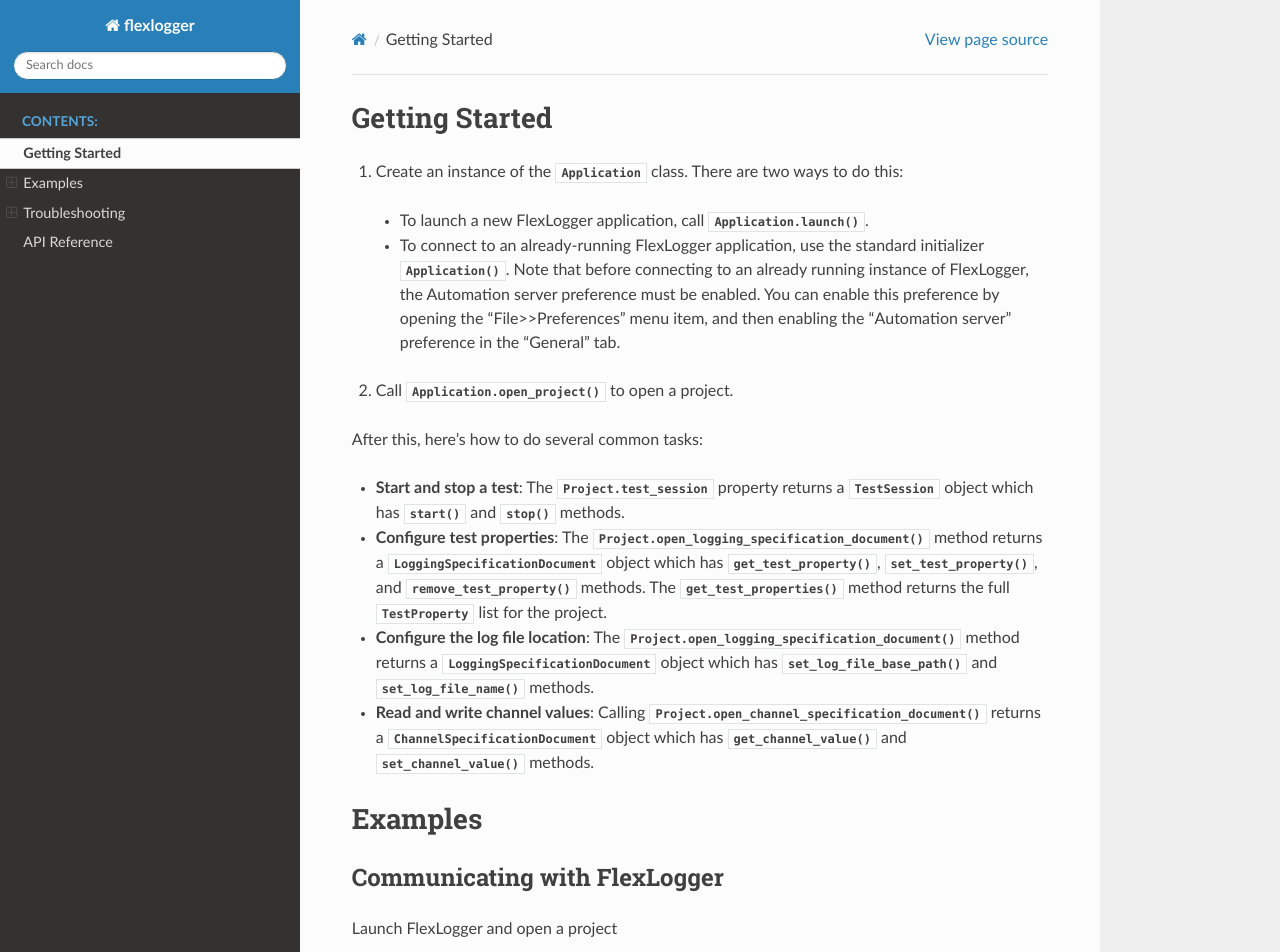
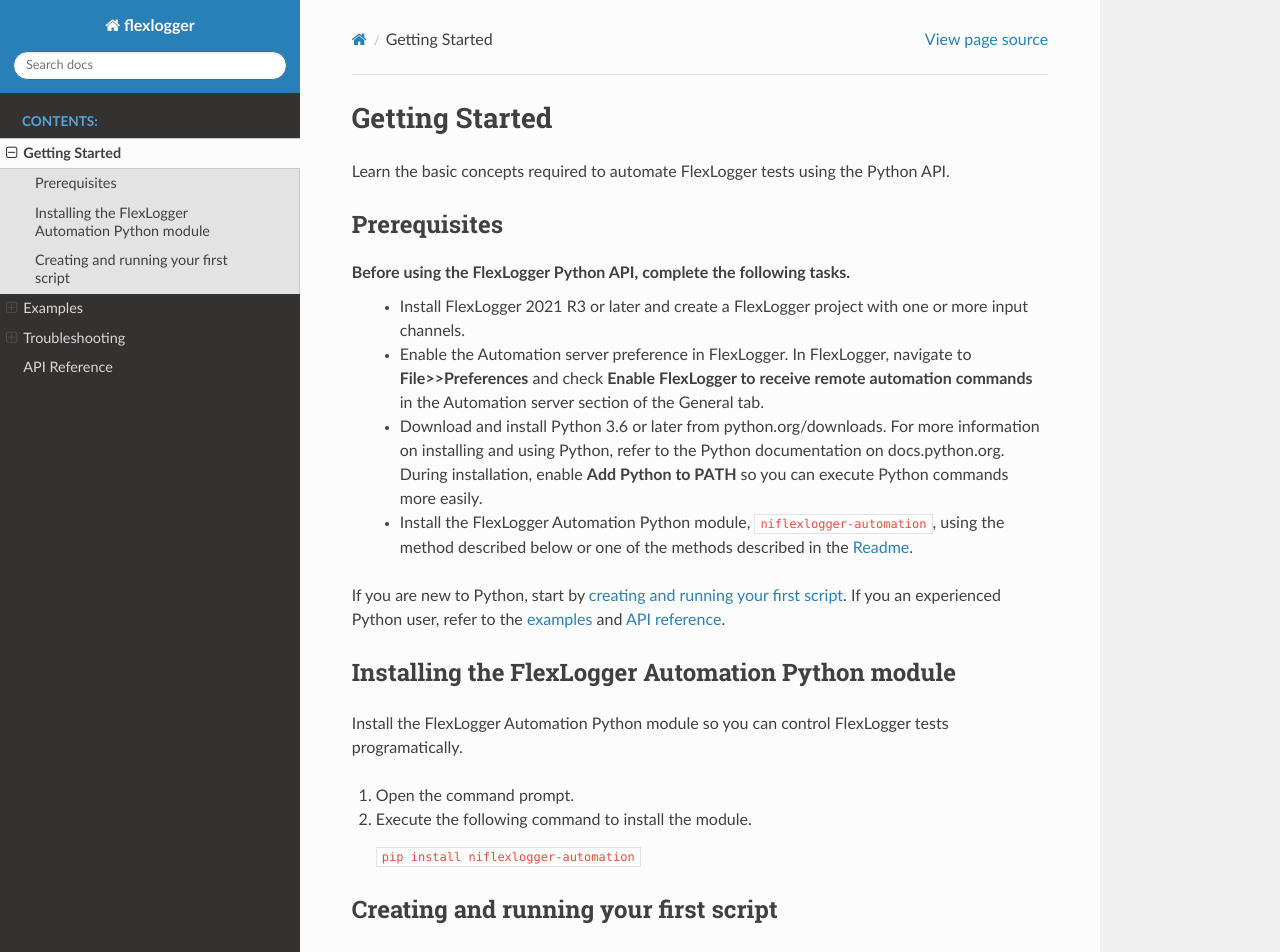
Before and after one commit to ni/niflexlogger-automation-python, a Sphinx documentation site: the page built from docs/getting_started.rst, in a window 1280 px wide and 1400 px high. Shown: the top 952 px of the window. Built offline with Sphinx 7.4.7 and the Read the Docs theme 2.0.0, drawn with Linux system fonts in a browser that asks for light colours; some of the changed text lies outside the part shown.

Commit message:
Updated the documentation to address user feedback.

```diff
--- a/docs/conf.py
+++ b/docs/conf.py
@@ -15,13 +15,11 @@
 
 sys.path.insert(0, os.path.abspath(".."))
 
-
 # -- Project information -----------------------------------------------------
 
 project = "flexlogger"
 copyright = "2020, National Instruments"
 author = "National Instruments"
-
 
 # -- General configuration ---------------------------------------------------
 
--- a/docs/getting_started.rst
+++ b/docs/getting_started.rst
@@ -3,39 +3,57 @@
 Getting Started
 ===============
 
-1. Create an instance of the :class:`.Application` class.  There are two ways to do this:
+Learn the basic concepts required to automate FlexLogger tests using the Python API.
 
-  * To launch a new FlexLogger application, call :meth:`.Application.launch()`.
-  * To connect to an already-running FlexLogger application, use the standard initializer
-    :class:`.Application()`. Note that before connecting to an already running instance of FlexLogger,
-    the Automation server preference must be enabled. You can enable this preference by opening the
-    "File>>Preferences" menu item, and then enabling the "Automation server" preference in the "General" tab.
+Prerequisites
+-------------
 
-2. Call :meth:`.Application.open_project()` to open a project.
+Before using the FlexLogger Python API, complete the following tasks.
+  * Install FlexLogger 2021 R3 or later and create a FlexLogger project with one or more input channels.
+  * Enable the Automation server preference in FlexLogger. In FlexLogger, navigate to **File>>Preferences** and check **Enable FlexLogger to receive remote automation commands** in the Automation server section of the General tab.
+  * Download and install Python 3.6 or later from python.org/downloads. For more information on installing and using Python, refer to the Python documentation on docs.python.org. During installation, enable **Add Python to PATH** so you can execute Python commands more easily.
+  * Install the FlexLogger Automation Python module, ``niflexlogger-automation``, using the method described below or one of the methods described in the `Readme <installation_section>`_.
 
-After this, here's how to do several common tasks:
+If you are new to Python, start by `creating and running your first script <create_run_script>`_. If you an experienced Python user, refer to the `examples <code-examples>`_ and `API reference <api_reference_page>`_.
 
-* **Start and stop a test**: The :attr:`.Project.test_session` property returns a
-  :class:`.TestSession` object which has :meth:`~.TestSession.start()` and
-  :meth:`~.TestSession.stop()` methods.
 
-* **Configure test properties**: The :attr:`.Project.open_logging_specification_document()` method
-  returns a :class:`.LoggingSpecificationDocument` object which has
-  :meth:`~.LoggingSpecificationDocument.get_test_property()`,
-  :meth:`~.LoggingSpecificationDocument.set_test_property()`, and
-  :meth:`~.LoggingSpecificationDocument.remove_test_property()` methods.  The
-  :meth:`~.LoggingSpecificationDocument.get_test_properties()` method returns the full
-  :class:`.TestProperty` list for the project.
 
-* **Configure the log file location**: The :attr:`.Project.open_logging_specification_document()` method
-  returns a :class:`.LoggingSpecificationDocument` object which has
-  :meth:`~.LoggingSpecificationDocument.set_log_file_base_path()` and
-  :meth:`~.LoggingSpecificationDocument.set_log_file_name()` methods.
+Installing the FlexLogger Automation Python module
+--------------------------------------------------
+Install the FlexLogger Automation Python module so you can control FlexLogger tests programatically.
 
-* **Read and write channel values**: Calling :meth:`.Project.open_channel_specification_document()`
-  returns a :class:`.ChannelSpecificationDocument` object which has
-  :meth:`~.ChannelSpecificationDocument.get_channel_value()` and
-  :meth:`~.ChannelSpecificationDocument.set_channel_value()` methods.
+1. Open the command prompt.
+2. Execute the following command to install the module.
+
+   ``pip install niflexlogger-automation``
+
+.. _create_run_script:
+
+Creating and running your first script
+--------------------------------------
+Use the Start and Stop a Test example code to automate a FlexLogger test. The steps below describe how to perform this task with a text editor and the command prompt. You can also use your favorite integrated development environment (IDE).
+
+1. Close FlexLogger if it is running.
+2. Open a text editor.
+3. Copy and paste the code provided below.
+
+.. literalinclude:: ../examples/Basic/launch_application.py
+   :language: python
+   :linenos:
+
+4. Save the file with a ``.py`` extension. For example, ``my_script.py``. Enclose file paths in quotation marks if you have spaces in your folder or file names.
+
+5. Open the command prompt as an administrator.
+6. Change the directory to the location where you saved your script. For example,
+
+   ``cd C:\Users\Desktop``
+7. Run the script with the Python command. The Start and Stop a Test example requires that you provide the path to the project you want to control as an input. Use quotation marks when specifying the path. For example,
+
+   ``python my_script.py “C:\Users\Desktop\my_FlexLogger_Project.flxproj”``
+
+   The Python script launches FlexLogger, opens the project you specified, and starts running a test. The command prompt displays a status message and provides you with the option to stop the test and close the project.
+
+.. _code-examples:
 
 Examples
 ========
@@ -55,7 +73,7 @@
    :language: python
    :linenos:
 
-Test Session
+Test session
 ------------
 
 Start and stop a test
```
Also changed, not shown: README.rst (+10 -10 lines).
